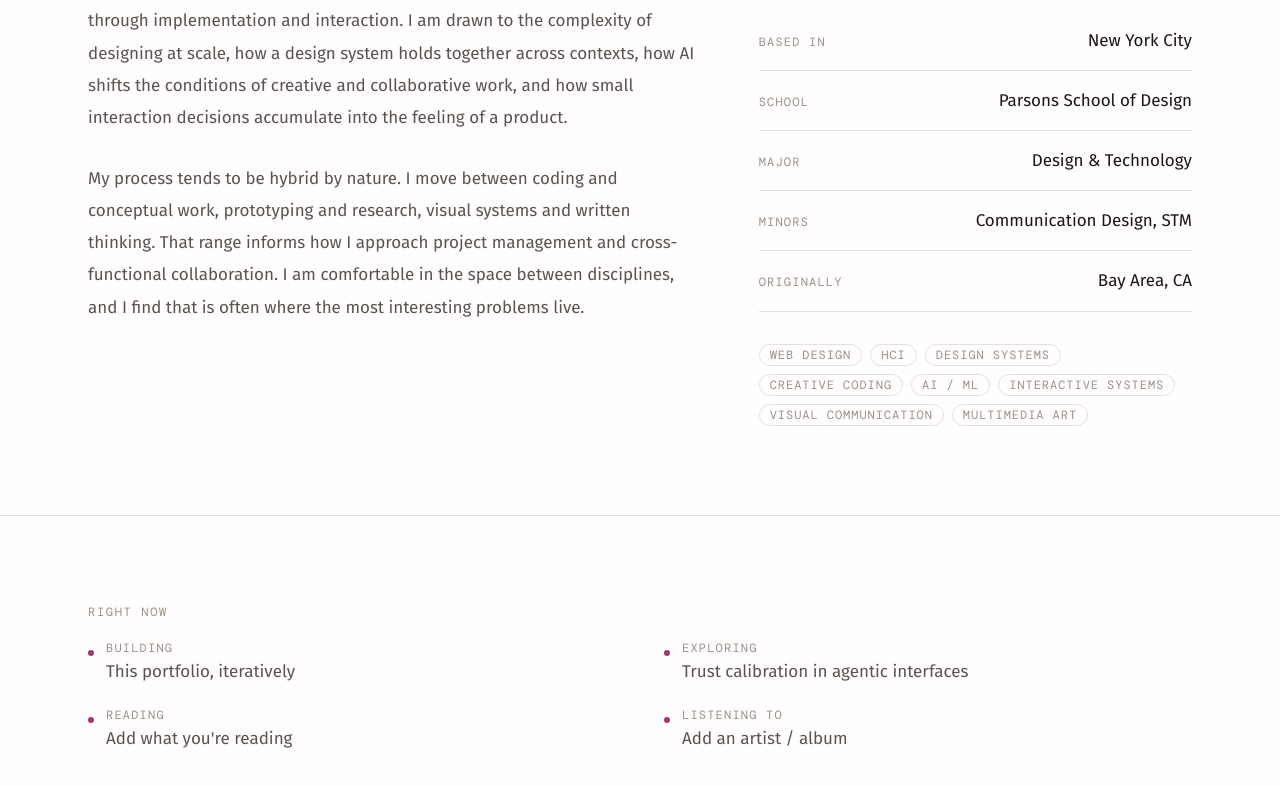
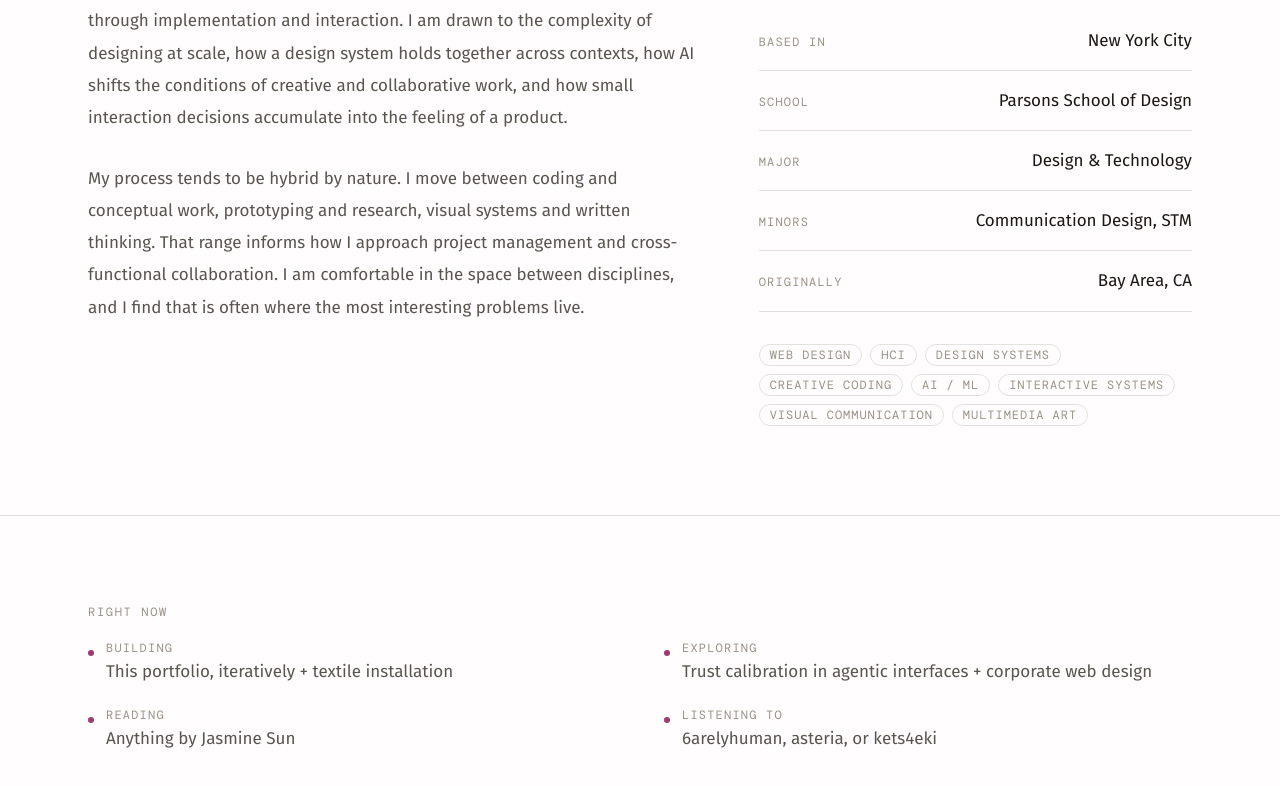
Before and after one commit to isaxt/portfolio-scaffold, a Next.js app: page /about in a window 1280 px wide. Shown: the part 1217-2003 px from the top of the page. Built offline with nearby package versions, Linux system fonts and the light colour scheme; a web font is replaced by a local one.

Commit message:
current things!

```diff
--- a/app/about/page.tsx
+++ b/app/about/page.tsx
@@ -22,10 +22,10 @@ const SKILLS = [
 ];
 
 const RIGHT_NOW = [
-  { label: "Building", value: "This portfolio, iteratively" },
-  { label: "Exploring", value: "Trust calibration in agentic interfaces" },
-  { label: "Reading", value: "Add what you're reading" },
-  { label: "Listening to", value: "Add an artist / album" },
+  { label: "Building", value: "This portfolio, iteratively + textile installation" },
+  { label: "Exploring", value: "Trust calibration in agentic interfaces + corporate web design" },
+  { label: "Reading", value: "Anything by Jasmine Sun" },
+  { label: "Listening to", value: "6arelyhuman, asteria, or kets4eki" },
 ];
 
 export default function About() {
```
